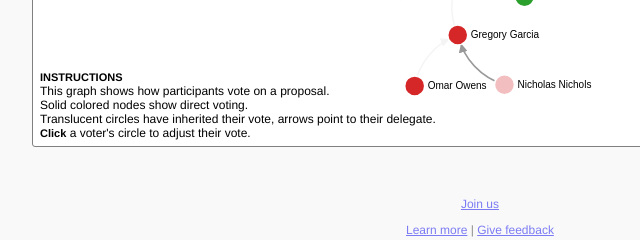
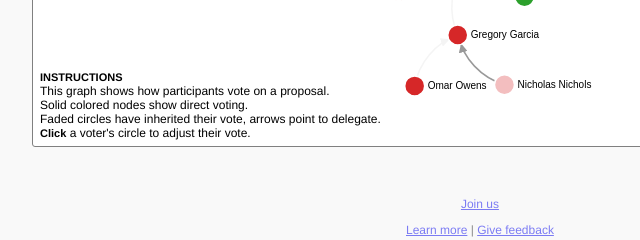
Before and after one commit to voteliquid/demo, a website: page index.html in a window 1280 px wide. Shown: the part 353-593 px from the top of the page, 158-798 px from the left. Drawn offline with nearby package versions, Linux system fonts and the light colour scheme.

Commit message:
Clarify instruction text about delegation

```diff
--- a/index.html
+++ b/index.html
@@ -34,7 +34,7 @@
       <strong>INSTRUCTIONS</strong><br>
       This graph shows how participants vote on a proposal.<br>
       Solid colored nodes show direct voting.<br>
-      Translucent circles have inherited their vote, arrows point to their delegate.<br>
+      Faded circles have inherited their vote, arrows point to delegate.<br>
       <strong>Click</strong> a voter's circle to adjust their vote.<br>
     </p>
     <footer>
```
